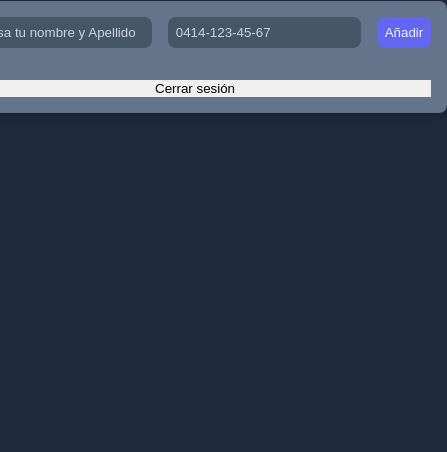
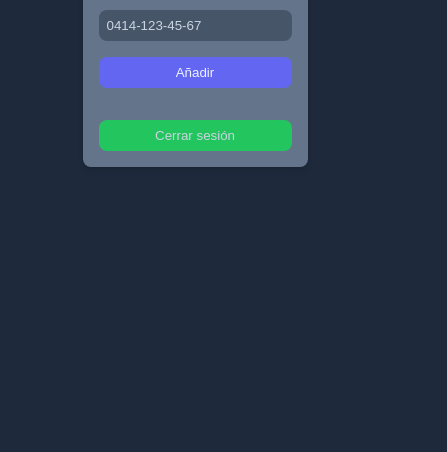
Before and after one commit to com2pa/ListContact-Servidor, a website: page Contact/contactos.html in a window 390 px wide. Shown: the part 392-844 px from the top of the page, 447 px wide, since content can reach past the window. Drawn offline with Linux system fonts and the light colour scheme; no server answers.

Commit message:
se añadio responsive solo telef

```diff
--- a/Contact/contactos.css
+++ b/Contact/contactos.css
@@ -40,6 +40,7 @@ body {
   padding: 1rem;
   box-shadow: 0 4px 6px -1px rgb(0 0 0 / 0.1), 0 2px 4px -2px rgb(0 0 0 / 0.1);
   border-radius: 0.5rem;
+
 }
 
 #title {
@@ -50,6 +51,7 @@ body {
 form {
   display: flex;
   gap: 1rem;
+  flex-direction: column;
 }
 
 #form-input, #input-number {
@@ -58,6 +60,7 @@ form {
   outline: none;
   padding: 0.5rem;
   color: #f1f5f9;
+  width: 100%;
 }
 
 #form-input::placeholder, #input-number::placeholder {
@@ -132,6 +135,15 @@ ul {
   display: block;
 }
 
+.cerrar-btn{
+  background-color:#22c55e;
+  border-radius:0.5rem;
+  color:#cbd5e1;
+  padding: 0.5rem;
+}
+.cerrar-btn:hover{
+  background-color:#dc2626;
+}
 .check-todo {
   /* text-decoration: line-through; */
   border:1px solid yellow;
--- a/Contact/contactos.html
+++ b/Contact/contactos.html
@@ -34,7 +34,7 @@
         <button class="check-btn">&#x270E;</button>
       </li> -->
     </ul>
-    <button id="cerrar-btn">Cerrar sesión</button>
+    <button id="cerrar-btn" class="cerrar-btn">Cerrar sesión</button>
   </div>
   <script src="contactos.js"></script>
 </body>
```
